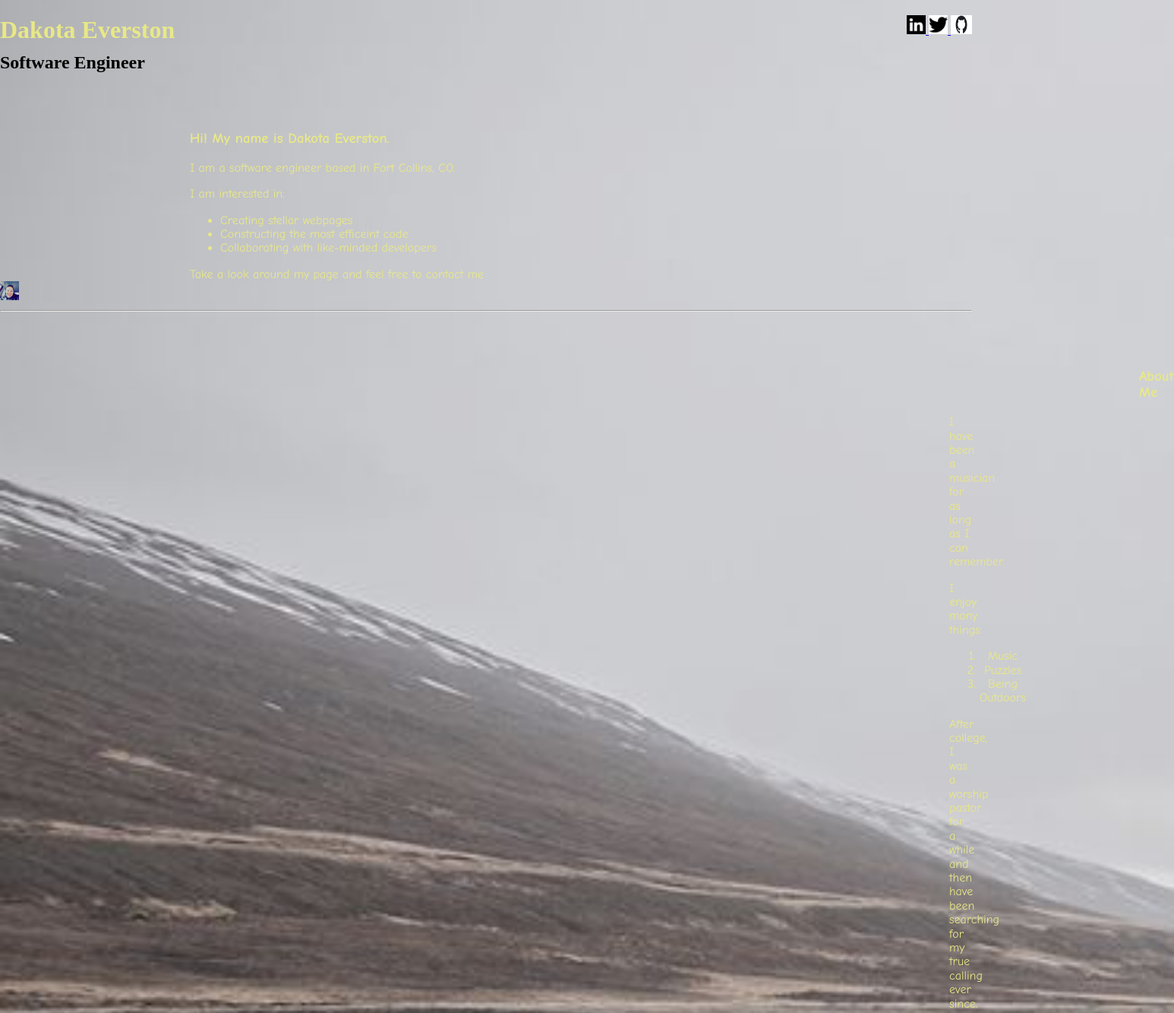
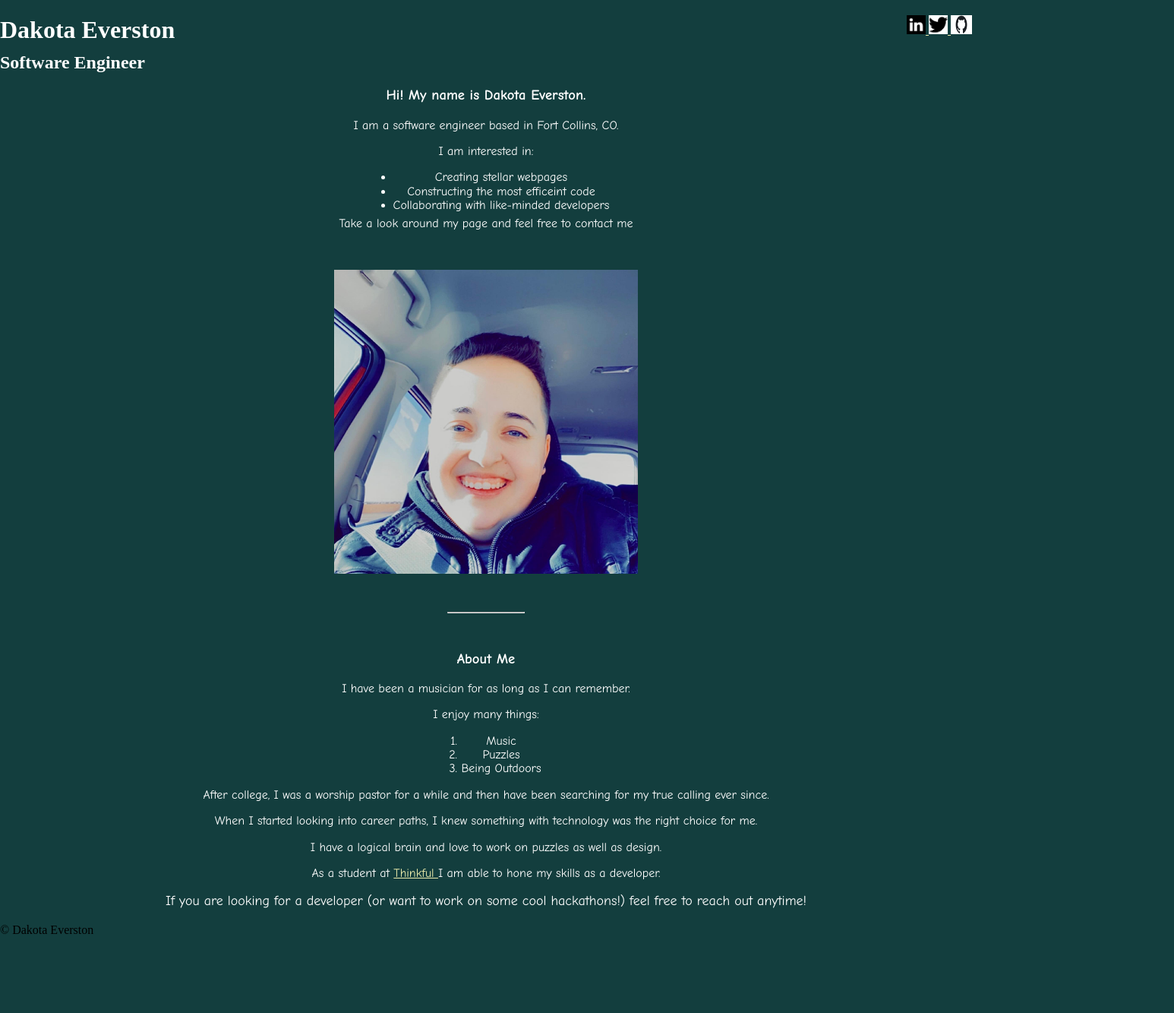
Before and after one commit to KotaEv/Portfolio, a plain HTML site: page index.html in a window 1280 px wide. Shown: the top 1333 px of the page at 76% size, 1546 px wide, since content can reach past the window. After the commit the page ends 1265 px from the top, so only its background shows below. Drawn offline with nearby package versions, Linux system fonts and the light colour scheme.

Commit message:
Update style.css

```diff
--- a/style.css
+++ b/style.css
@@ -1,19 +1,20 @@
 .main-background {
-  background-image: url(software-engineer.jpg);
+  background-color: #133e3e;
   background-style: cover;
   background-repeat: no-repeat;
   background-size: cover;
 }
+
 h1 {
   text-align: left;
-  color: #e8e887;
+  color: #ffffff;
   font-family: papyrus;
 }
 
 nav {
   text-align: right;
   margin-top: -60px;
-}
+} /* navigation is the links with pictures */
 
 img {
   height: 25px;
@@ -25,56 +26,75 @@ img {
   width: 28px;
 }
 
+.img-self{
+  height: 400px;
+  width: 400px;
+  display: block;
+  margin-left: auto;
+  margin-right: auto;
+  padding-top: 20px;
+}
+
+h2{
+  text-align: left;
+  color: #ffffff;
+  font-family: papyrus;
+  margin: 20px auto auto auto;
+}
 .article{
   font-family: 'comic sans ms';
-  color: #e8e887;
+  color: #ffffff;
 }
 
 h3 {
-  text-align: left;
+  text-align: center;
   text-spacing: 3px;
-  margin-top: 75px;
-  margin-left: 250px;
+
 }
 
 .h3-about {
-  text-align: right;
+  text-align: center;
   text-spacing: 3px;
-  margin-right: 350px;
 }
 
 .about {
-  margin: auto auto auto 1250px;
-  color: #e8e887;
+  margin: auto auto auto auto;
+  color: #ffffff;
   padding: none;
 }
 
 .p-intro {
-  text-align: left;
-  margin-left: 250px;
+  text-align: center;
+}
+hr{
+  margin-top: 50px;
+  margin-bottom: 50px;
+  width: 100px;
 }
 .p-about {
-  text-align: left;
+  text-align: center;
 }
 
-.h4-center {
+.para {
   text-align: center;
-  color: #e8e877;
+  color: #ffffff;
+  font-size: 18px;
 }
 
-ul
-{
+
+ul {
   display: table;
-  text-align: left;
-  margin-left: 250px;
-}
-ul li {
- list-text-position: inside;
+  margin: auto auto 5px auto;
+  text-align: center;
+} /* need to center...had to google how...*/
+
+ul li{
+  list-text-position: inside;
 }
 
 .footer-main {
-  text-align: left;
-  margin-left: 250px;
+  text-align: center;
+  text-color: white;
 }
 
 ol {
@@ -86,8 +106,14 @@ ol li {
   list-text-position: inside;
 }
 
-.footer {
+footer {
   height: 50px;
-  margin-bottom: 25px;
-  background: color; #35545f;
-}
+  margin-bottom: auto;
+  text-color: white;
+} /* footer won't change text color????*/
+
+
+  a:link {color: #ececac;}
+  a:visited {color: #6aa06a;}
+  a:hover {color: #c7bb75;}
+  a:active {color: white;}
```
